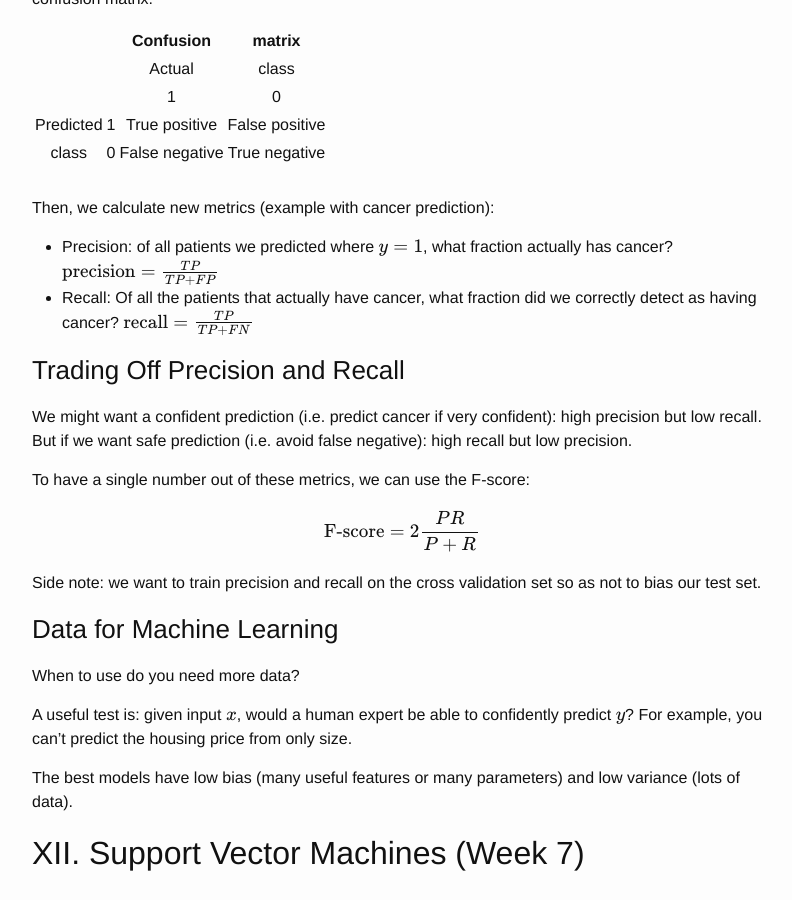
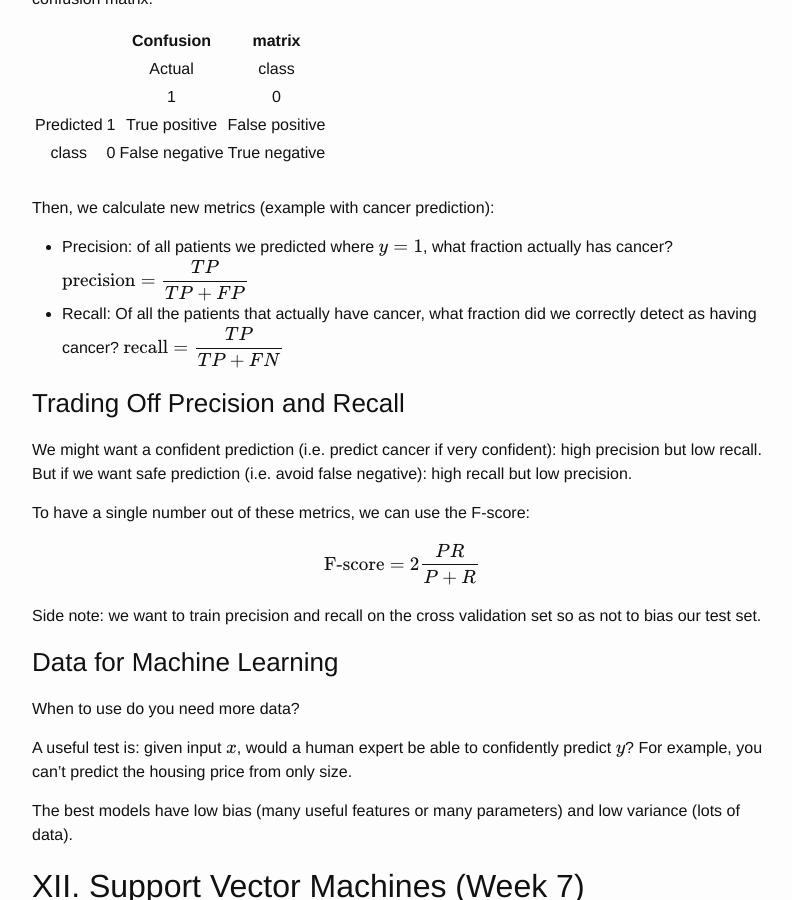
Before and after one commit to seiteta/seiteta.github.io_old, a Jekyll site: the page built from _posts/2014-12-04-machine-learning-notes.md, in a window 1280 px wide and 900 px high, scrolled down 14680 px. Shown: the whole window, without its empty margins (238-1030 px from the left). Built offline with Jekyll 4.4.1, drawn with Linux system fonts in a browser that asks for light colours; formulas are drawn with MathJax 3.

Commit message:
Update 2014-12-04-machine-learning-notes.md

```diff
--- a/_posts/2014-12-04-machine-learning-notes.md
+++ b/_posts/2014-12-04-machine-learning-notes.md
@@ -515,8 +515,8 @@ If classes are skewed, only having the error result is not enough. To solve this
 
 Then, we calculate new metrics (example with cancer prediction):
 
-* Precision: of all patients we predicted where $$y=1$$, what fraction actually has cancer? $$\text{precision} = \frac{TP}{TP+FP}\displaystyle$$
-* Recall: Of all the patients that actually have cancer, what fraction did we correctly detect as having cancer? $$\text{recall} = \frac{TP}{TP+FN}\displaystyle$$
+* Precision: of all patients we predicted where $$y=1$$, what fraction actually has cancer? $$\text{precision} = \dfrac{TP}{TP+FP}$$
+* Recall: Of all the patients that actually have cancer, what fraction did we correctly detect as having cancer? $$\text{recall} = \dfrac{TP}{TP+FN}\displaystyle$$
 
 ### Trading Off Precision and Recall
 
```
